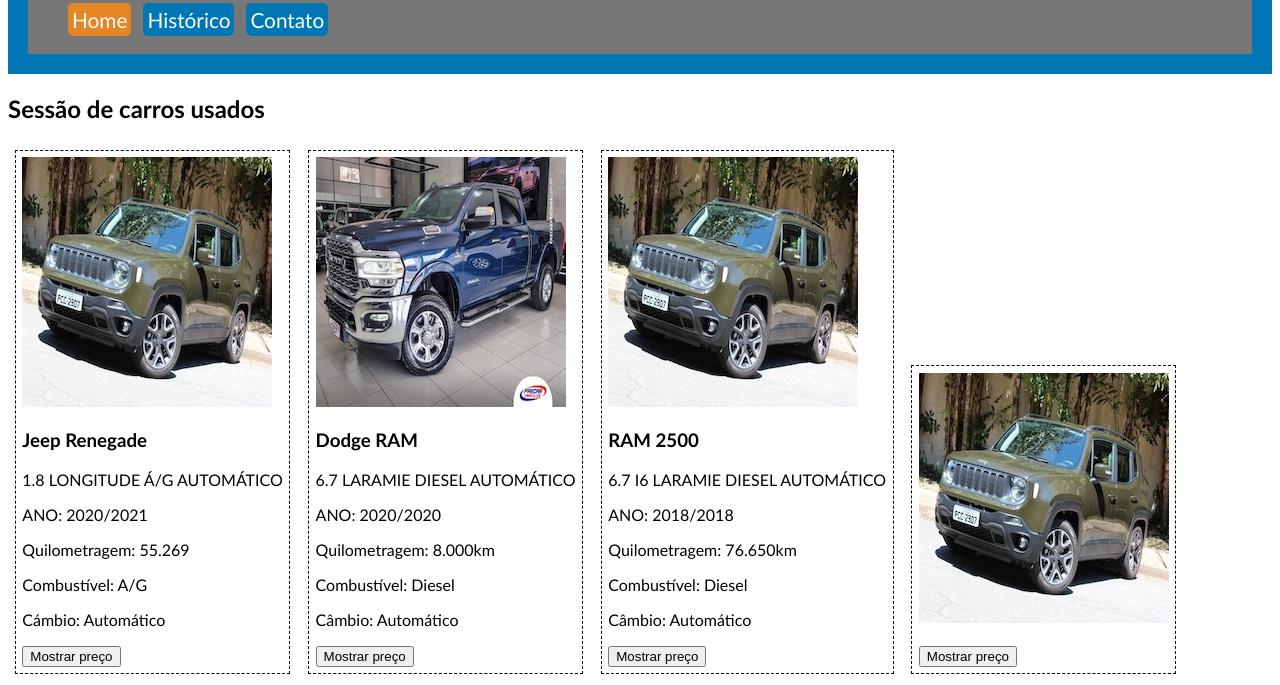
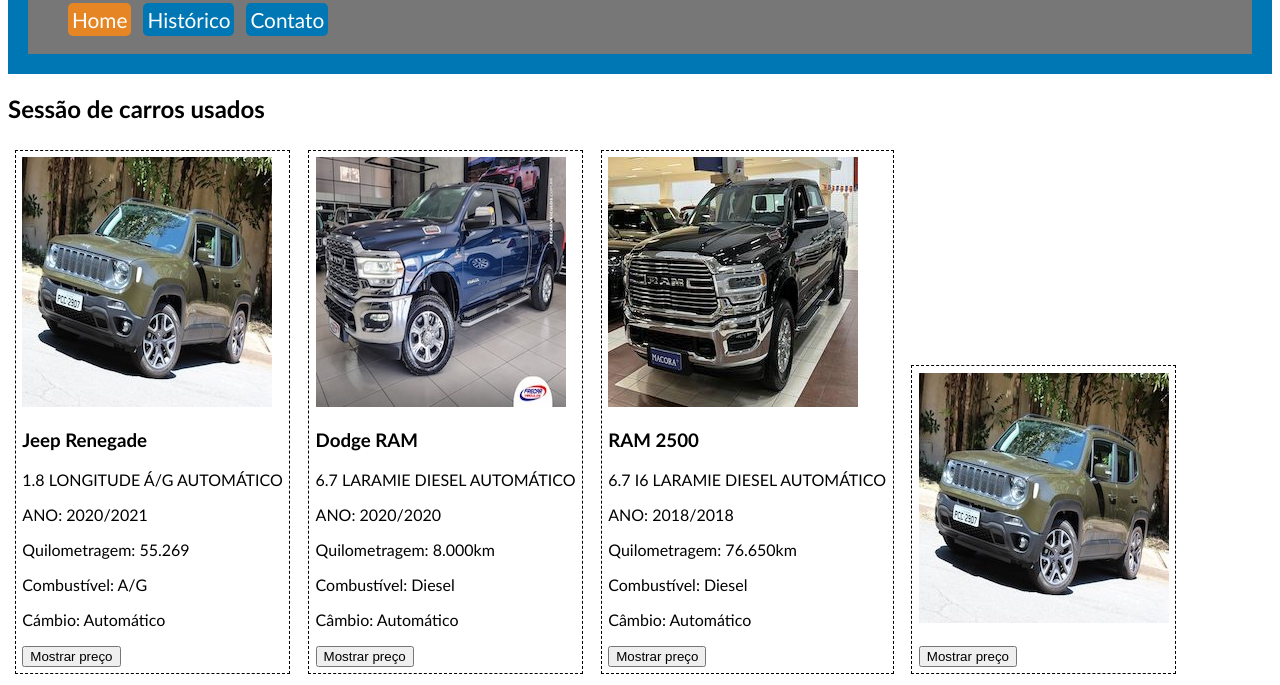
Before and after one commit to alexandresantosal91/kavat-shop.github.io, a plain HTML site: page home.html in a window 1280 px wide. Shown: the part 93-778 px from the top of the page. Drawn offline with Linux system fonts and the light colour scheme.

Commit message:
renomeado pastas

```diff
--- a/home.html
+++ b/home.html
@@ -10,8 +10,8 @@
     <meta name="description" content="Esta é uma página para demonstrar as sessões do HTML">
 
 
-    <link rel="stylesheet" type="text/css" href="estilos.css" />
-    <script type="text/javascript" src="scripts.js"></script>
+    <link rel="stylesheet" type="text/css" href="css/estilos.css" />
+    <script type="text/javascript" src="js/scripts.js"></script>
 
   </head>
 
@@ -19,7 +19,7 @@
 
     <header>
 
-      <img src="imagens/logo.jpeg" align="middle" alt="Logo da empresa">
+      <img src="img/logo.jpeg" align="middle" alt="Logo da empresa">
 
       <h1>avat Shop</h1>
 
@@ -41,7 +41,7 @@
 
       <article>
 
-        <img src="imagens/jeep-renegade-verde.jpeg" alt="Carro verde">
+        <img src="img/jeep-renegade-verde.jpeg" alt="Carro verde">
         <h3>Jeep Renegade</h3>
         <p>1.8 LONGITUDE Á/G AUTOMÁTICO</p>
         <p>ANO: 2020/2021</p>
@@ -54,7 +54,7 @@
 
       <article>
 
-        <img src="imagens/dodge-ram.jpeg" alt="Carro Azul">
+        <img src="img/dodge-ram.jpeg" alt="Carro Azul">
         <h3>Dodge RAM</h3>
         <p>6.7 LARAMIE DIESEL AUTOMÁTICO</p>
         <p>ANO: 2020/2020</p>
@@ -67,20 +67,20 @@
 
       <article>
 
-        <img src="imagens/jeep-renegade-verde.jpeg" alt="Carro Preto">
+        <img src="img/ram-2500.jpeg" alt="Carro Preto">
         <h3>RAM 2500</h3>
         <p>6.7 I6 LARAMIE DIESEL AUTOMÁTICO</p>
         <p>ANO: 2018/2018</p>
         <p>Quilometragem: 76.650km</p>
         <p>Combustível: Diesel</p>
         <p>Câmbio: Automático</p>
-        <input type="button" value="Mostrar preço" onclick="mostrarPreco(93000)"/>
+        <input type="button" value="Mostrar preço" onclick="mostrarPreco(340000)"/>
 
       </article>
 
       <article>
 
-        <img src="imagens/jeep-renegade-verde.jpeg" alt="Carro ">
+        <img src="img/jeep-renegade-verde.jpeg" alt="Carro ">
         <h3></h3>
         <p></p>
         <p></p>
@@ -93,7 +93,7 @@
 
       <article>
 
-        <img src="imagens/jeep-renegade-verde.jpeg" alt="Carro ">
+        <img src="img/jeep-renegade-verde.jpeg" alt="Carro ">
         <h3></h3>
         <p></p>
         <p></p>
@@ -106,7 +106,7 @@
 
       <article>
 
-        <img src="imagens/jeep-renegade-verde.jpeg" alt="Carro ">
+        <img src="img/jeep-renegade-verde.jpeg" alt="Carro ">
         <h3></h3>
         <p></p>
         <p></p>
@@ -119,7 +119,7 @@
 
       <article>
 
-        <img src="imagens/jeep-renegade-verde.jpeg" alt="Carro ">
+        <img src="img/jeep-renegade-verde.jpeg" alt="Carro ">
         <h3></h3>
         <p></p>
         <p></p>
@@ -132,7 +132,7 @@
 
       <article>
 
-        <img src="imagens/jeep-renegade-verde.jpeg" alt="Carro ">
+        <img src="img/jeep-renegade-verde.jpeg" alt="Carro ">
         <h3></h3>
         <p></p>
         <p></p>
@@ -145,7 +145,7 @@
 
       <article>
 
-        <img src="imagens/jeep-renegade-verde.jpeg" alt="Carro ">
+        <img src="img/jeep-renegade-verde.jpeg" alt="Carro ">
         <h3></h3>
         <p></p>
         <p></p>
@@ -158,7 +158,7 @@
 
       <article>
 
-        <img src="imagens/jeep-renegade-verde.jpeg" alt="Carro ">
+        <img src="img/jeep-renegade-verde.jpeg" alt="Carro ">
         <h3></h3>
         <p></p>
         <p></p>
@@ -179,7 +179,7 @@
 
       <article>
 
-        <img src="imagens/jeep-renegade-verde.jpeg" alt="Carro ">
+        <img src="img/jeep-renegade-verde.jpeg" alt="Carro ">
         <h3></h3>
         <p></p>
         <p></p>
@@ -192,7 +192,7 @@
 
       <article>
 
-        <img src="imagens/jeep-renegade-verde.jpeg" alt="Carro ">
+        <img src="img/jeep-renegade-verde.jpeg" alt="Carro ">
         <h3></h3>
         <p></p>
         <p></p>
@@ -205,7 +205,7 @@
 
       <article>
 
-        <img src="imagens/jeep-renegade-verde.jpeg" alt="Carro ">
+        <img src="img/jeep-renegade-verde.jpeg" alt="Carro ">
         <h3></h3>
         <p></p>
         <p></p>
@@ -218,7 +218,7 @@
 
       <article>
 
-        <img src="imagens/jeep-renegade-verde.jpeg" alt="Carro ">
+        <img src="img/jeep-renegade-verde.jpeg" alt="Carro ">
         <h3></h3>
         <p></p>
         <p></p>
@@ -231,7 +231,7 @@
 
       <article>
 
-        <img src="imagens/jeep-renegade-verde.jpeg" alt="Carro ">
+        <img src="img/jeep-renegade-verde.jpeg" alt="Carro ">
         <h3></h3>
         <p></p>
         <p></p>
@@ -244,7 +244,7 @@
 
       <article>
 
-        <img src="imagens/jeep-renegade-verde.jpeg" alt="Carro ">
+        <img src="img/jeep-renegade-verde.jpeg" alt="Carro ">
         <h3></h3>
         <p></p>
         <p></p>
@@ -257,7 +257,7 @@
 
       <article>
 
-        <img src="imagens/jeep-renegade-verde.jpeg" alt="Carro ">
+        <img src="img/jeep-renegade-verde.jpeg" alt="Carro ">
         <h3></h3>
         <p></p>
         <p></p>
@@ -270,7 +270,7 @@
 
       <article>
 
-        <img src="imagens/jeep-renegade-verde.jpeg" alt="Carro ">
+        <img src="img/jeep-renegade-verde.jpeg" alt="Carro ">
         <h3></h3>
         <p></p>
         <p></p>
@@ -283,7 +283,7 @@
 
       <article>
 
-        <img src="imagens/jeep-renegade-verde.jpeg" alt="Carro ">
+        <img src="img/jeep-renegade-verde.jpeg" alt="Carro ">
         <h3></h3>
         <p></p>
         <p></p>
@@ -296,7 +296,7 @@
 
       <article>
 
-        <img src="imagens/jeep-renegade-verde.jpeg" alt="Carro ">
+        <img src="img/jeep-renegade-verde.jpeg" alt="Carro ">
         <h3></h3>
         <p></p>
         <p></p>
```
Also changed, not shown: contato.html (+3 -3 lines), sobre.html (+3 -3 lines), css/estilos.css (renamed from estilos.css), imagens/azul.png (deleted), img/dodge-ram.jpeg (renamed from imagens/Dodge-RAM.jpeg), img/jeep-renegade-verde.jpeg (renamed from imagens/jeep-renegade-verde.jpeg), img/logo.jpeg (renamed from imagens/logo.jpeg), img/ram-2500.jpeg (added), js/scripts.js (renamed from scripts.js), 3 other files.
